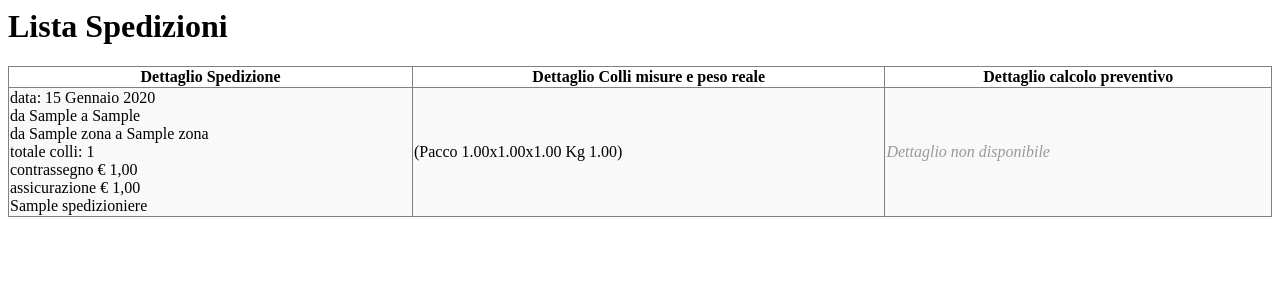
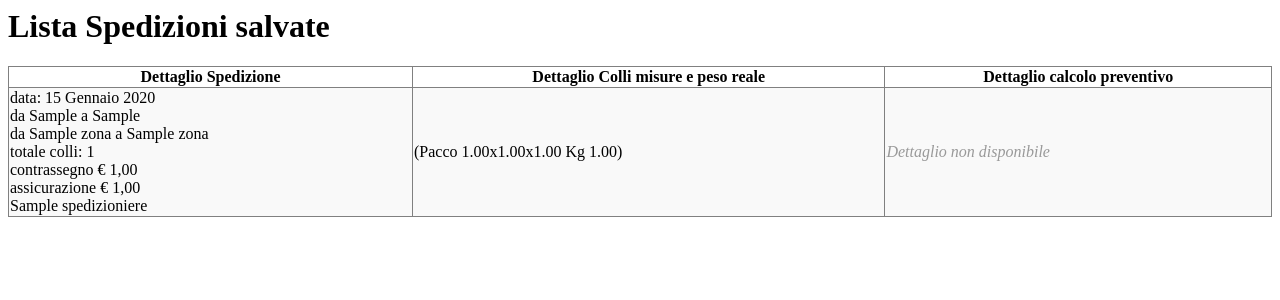
Before and after one commit to ammtras/simulatoretrasporti, a Django app: page /spedizioni/ in a window 1280 px wide. Shown: the top 300 px of the page. Run offline with Django 5.2, Linux system fonts and the light colour scheme; tables that the repository leaves empty hold one stand-in row (values such as "Sample post").

Commit message:
mm nnon capisco cosa non va

```diff
--- a/trasporti/templates/crea_spedizione.html
+++ b/trasporti/templates/crea_spedizione.html
@@ -1,3 +1,5 @@
+<h1>Preventivatore Trasporti</h1>
+
 <form method="post">
     {% csrf_token %}
 
--- a/trasporti/templates/spedizioni.html
+++ b/trasporti/templates/spedizioni.html
@@ -1,4 +1,4 @@
-<h1>Lista Spedizioni</h1>
+<h1>Lista Spedizioni salvate</h1>
 
 <table border="1" style="width:100%; border-collapse: collapse;">
     <thead>
```
